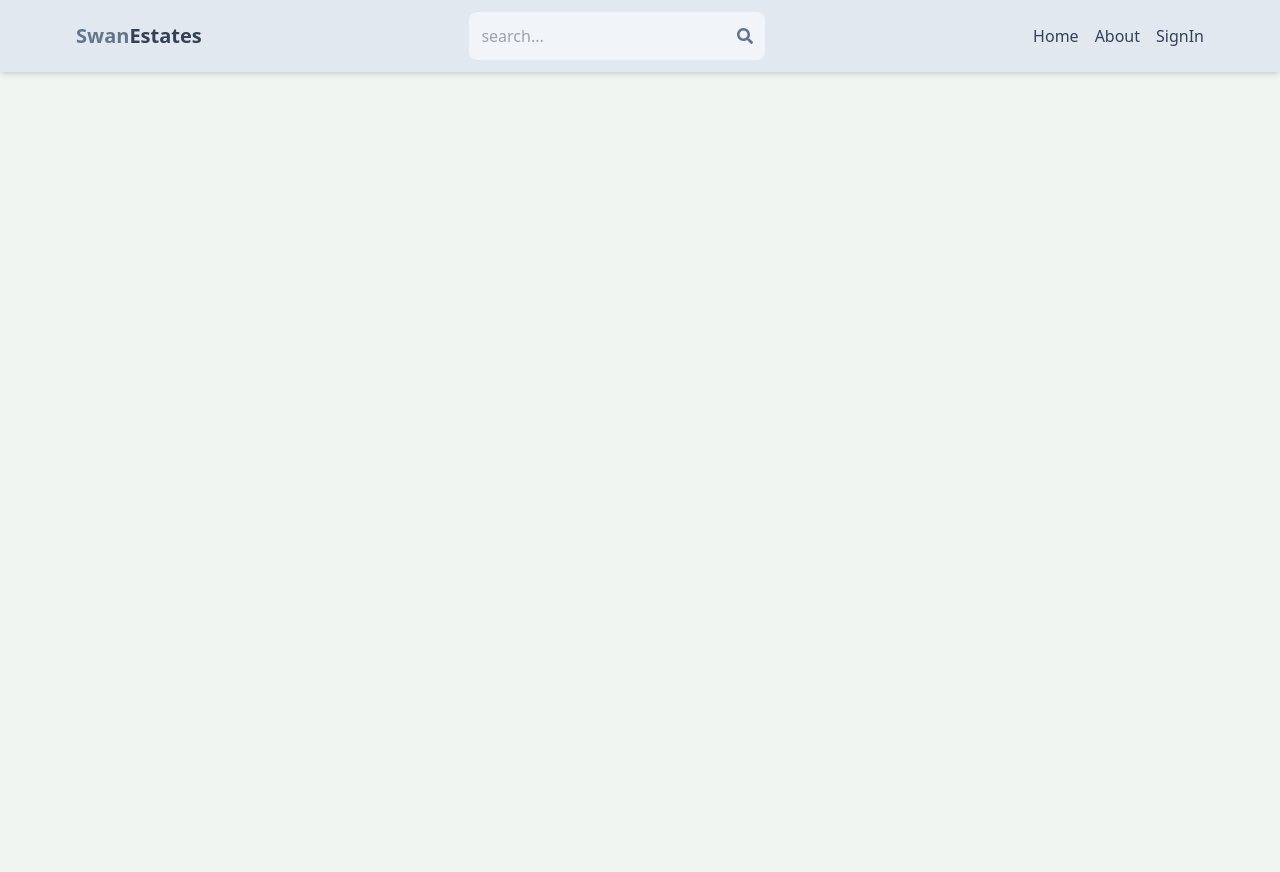
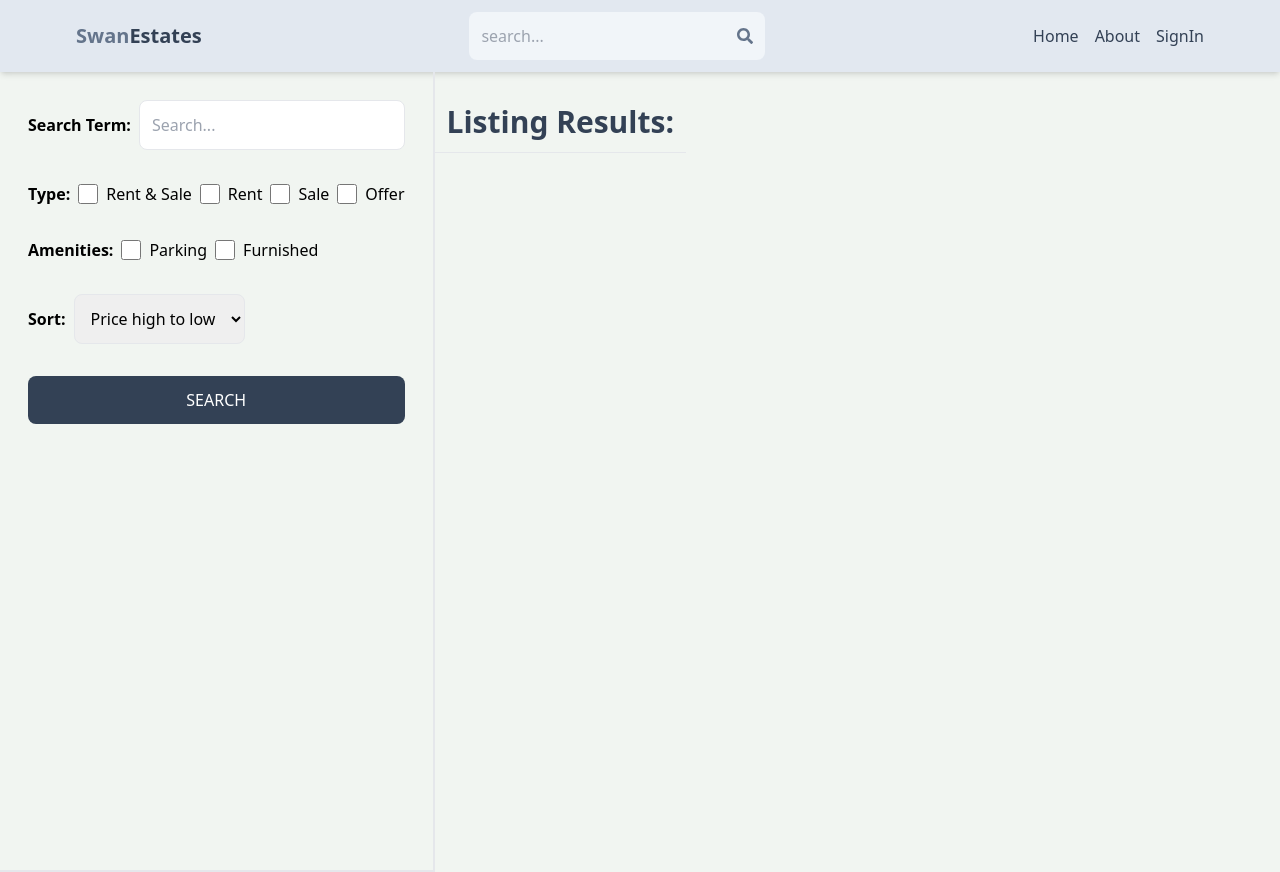
Before and after one commit to arnold-aswan/estate, a React (Vite) app in the folder client/: page /search in a window 1280 px wide. Before the commit the page ends 800 px from the top, so only its background shows below. Built offline with nearby package versions, Linux system fonts and the light colour scheme; no server answers.

Commit message:
create search page ui

```diff
--- a/client/src/App.jsx
+++ b/client/src/App.jsx
@@ -9,6 +9,7 @@
 import CreateListing from "./pages/CreateListing";
 import UpdateListing from "./pages/UpdateListing";
 import Listing from "./pages/Listing";
+import Search from "./pages/Search";
 
 const App = () => {
   return (
@@ -20,6 +21,7 @@
         <Route path="/sign-up" element={<SignUp />} />
         <Route path="/about" element={<About />} />
         <Route path="/listing/:listingId" element={<Listing />} />
+        <Route path="/search" element={<Search />} />
         <Route element={<PrivateRoute />}>
           <Route path="/profile" element={<Profile />} />
           <Route path="/create-listing" element={<CreateListing />} />
--- a/client/src/components/Header.jsx
+++ b/client/src/components/Header.jsx
@@ -1,7 +1,7 @@
-import { FaSearch } from "react-icons/fa";
+import { useState } from "react";
 import { Link, useNavigate } from "react-router-dom";
 import { useSelector } from "react-redux";
-import { useState } from "react";
+import { FaSearch } from "react-icons/fa";
 
 const Header = () => {
   const [searchTerm, setSearchTerm] = useState("");
@@ -15,7 +15,6 @@
     const searchQuery = urlParams.toString();
     navigate(`/search?${searchQuery}`);
   };
-
 
   return (
     <header className="bg-slate-200 shadow-md">
--- /dev/null
+++ b/client/src/pages/Search.jsx
@@ -0,0 +1,79 @@
+import React from "react";
+
+const Search = () => {
+  return (
+    <div className="flex flex-col md:flex-row ">
+      <div className="p-7 border-b-2 sm:border-r-2 md:min-h-screen ">
+        <form className="flex flex-col gap-8 ">
+          <div className="flex items-center gap-2  ">
+            <label
+              htmlFor="searchTerm"
+              className="whitespace-nowrap font-semibold">
+              Search Term:
+            </label>
+            <input
+              id="searchTerm"
+              type="text"
+              placeholder="Search..."
+              className="border rounded-lg p-3 w-full"
+            />
+          </div>
+          <div className="flex gap-2 flex-wrap items-center ">
+            <label className="font-semibold">Type:</label>
+            <div className="flex gap-2 ">
+              <input type="checkbox" id="all" className="w-5" />
+              <span>Rent & Sale</span>
+            </div>
+            <div className="flex gap-2 ">
+              <input type="checkbox" id="rent" className="w-5" />
+              <span>Rent</span>
+            </div>
+            <div className="flex gap-2 ">
+              <input type="checkbox" id="sale" className="w-5" />
+              <span>Sale</span>
+            </div>
+            <div className="flex gap-2 ">
+              <input type="checkbox" id="offer" className="w-5" />
+              <span>Offer</span>
+            </div>
+          </div>
+
+          <div className="flex gap-2 flex-wrap items-center ">
+            <label className="font-semibold">Amenities:</label>
+            <div className="flex gap-2 ">
+              <input type="checkbox" id="parking" className="w-5" />
+              <span>Parking</span>
+            </div>
+            <div className="flex gap-2 ">
+              <input type="checkbox" id="furnished" className="w-5" />
+              <span>Furnished</span>
+            </div>
+          </div>
+
+          <div className="flex items-center gap-2 ">
+            <label className="font-semibold" htmlFor="sort">
+              Sort:
+            </label>
+            <select id="sort_order" className="border rounded-lg p-3 ">
+              <option>Price high to low</option>
+              <option>Price low to high</option>
+              <option>Latest</option>
+              <option>Oldest</option>
+            </select>
+          </div>
+
+          <button className="bg-slate-700 text-white p-3 rounded-lg uppercase hover:opacity-95 font-medium ">
+            Search
+          </button>
+        </form>
+      </div>
+      <div>
+        <h1 className="text-3xl font-semibold border-b p-3 text-slate-700 mt-5 ">
+          Listing Results:
+        </h1>
+      </div>
+    </div>
+  );
+};
+
+export default Search;
```
